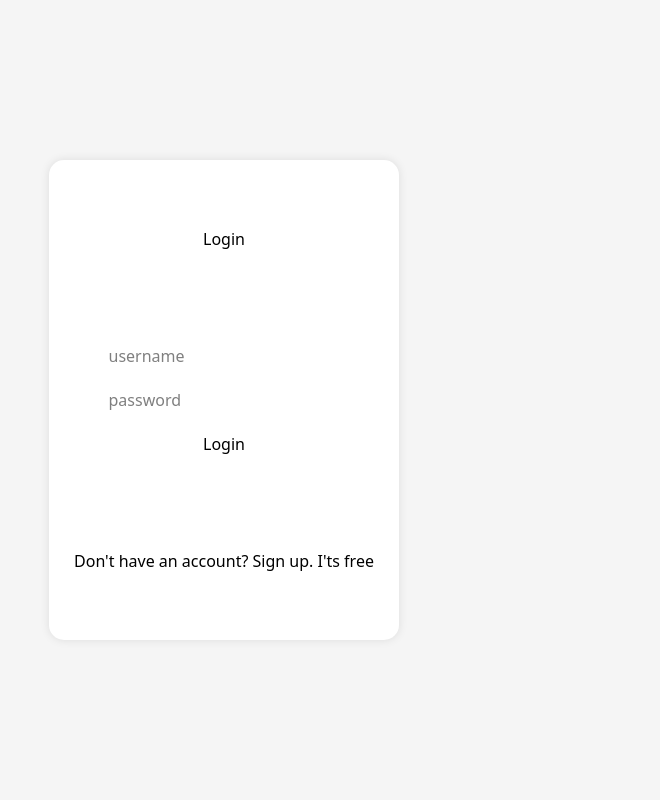
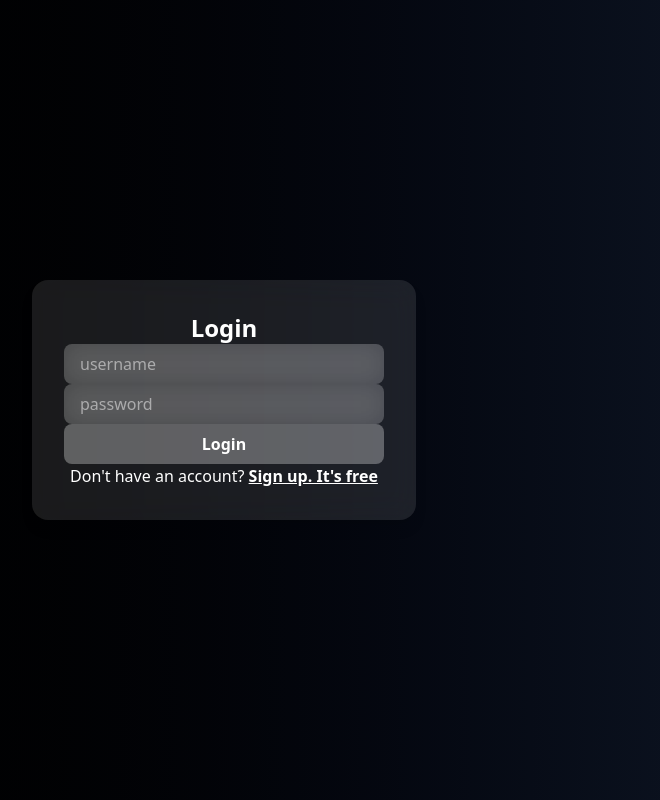
Before and after one commit to Adrian-ortiz0/frontend-ledrian, a React (Vite) app: page / in a window 1280 px wide. Shown: the whole page, without its empty margins (416-1076 px from the left). Built offline with nearby package versions, Linux system fonts and the light colour scheme.

Commit message:
feat: :art: I've startesd with the login
The login was started

By @DLeonardoG

```diff
--- a/src/Components/Login.jsx
+++ b/src/Components/Login.jsx
@@ -7,16 +7,21 @@ export const Login = () => {
     const navigate = useNavigate();
 
   return (
-    <div className='login_background'>
-        <div className='login_container'>
-            <h1>Login</h1>
-            <form className='login_form'>
-                <input type="text" placeholder="username" />
-                <input type="password" placeholder="password" />
-                <button onClick={() => navigate("../home")}>Login</button>
-            </form>
-            <p>Don't have an account? <a href="" onClick={() => navigate("../signin")}>Sign up. I'ts free</a></p>
-        </div>
+<div className="min-h-screen flex items-center justify-center relative overflow-hidden">
+    <div className="absolute inset-0 bg-gradient-to-r from-black via-gray-900 to-black bg-[length:200%_200%] animate-gradientMove"></div>
+
+    <div className="backdrop-blur-lg bg-white/10 p-8 rounded-2xl shadow-lg max-w-sm w-full text-white relative z-10">
+        <h1 className="text-2xl font-bold text-center mb-4">Login</h1>
+        <form className="flex flex-col space-y-4">
+            <input type="text" placeholder="username" className="px-4 py-2 rounded-lg bg-white/20 backdrop-blur-md focus:outline-none focus:ring-2 focus:ring-white/50" />
+            <input type="password" placeholder="password" className="px-4 py-2 rounded-lg bg-white/20 backdrop-blur-md focus:outline-none focus:ring-2 focus:ring-white/50" />
+            <button className="bg-white/30 hover:bg-white/40 transition p-2 rounded-lg font-semibold" onClick={() => navigate("../home")}>Login</button>
+        </form>
+        <p className="text-center mt-4">
+            Don't have an account? <a href="" onClick={() => navigate("../signin")} className="text-white font-semibold underline">Sign up. It's free</a>
+        </p>
     </div>
+</div>
+
   )
 }
```
